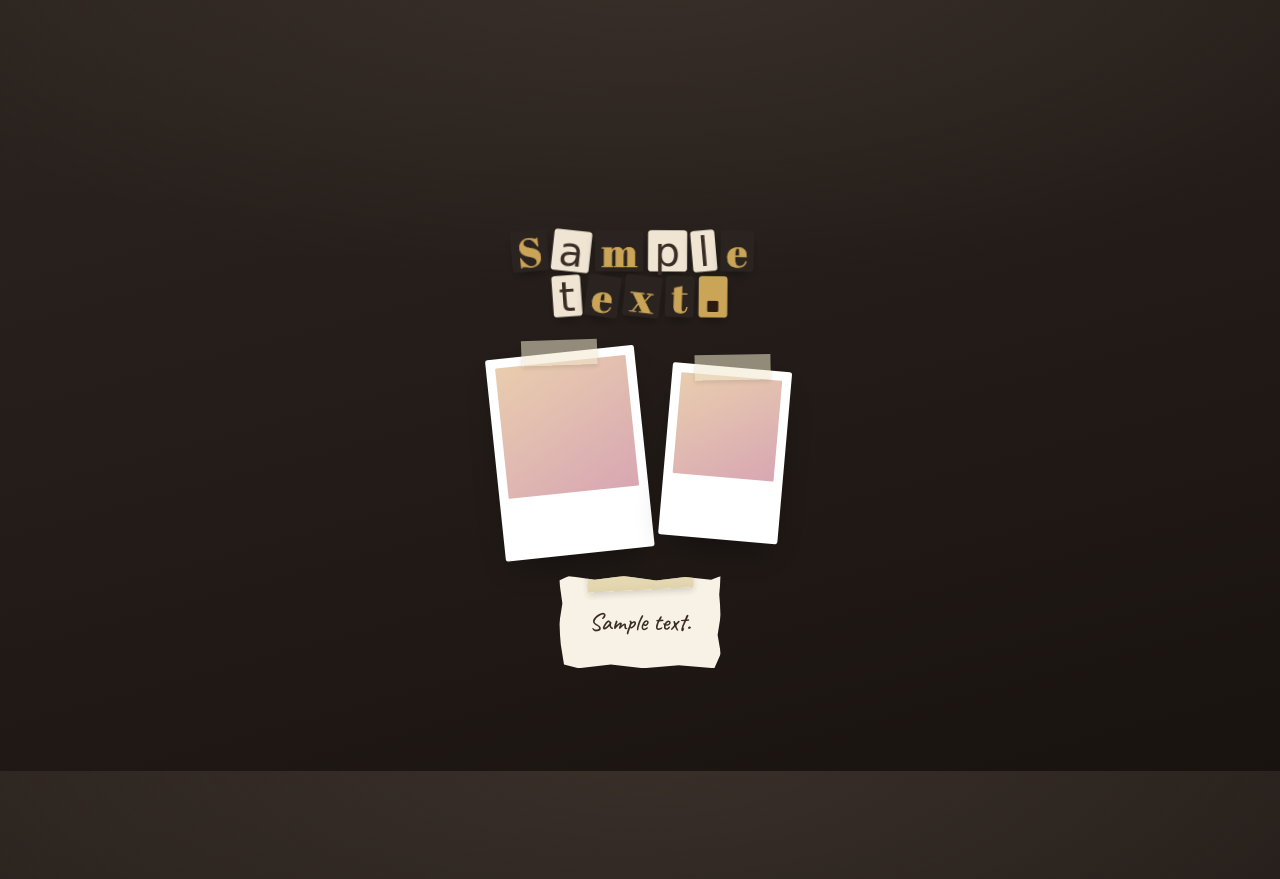
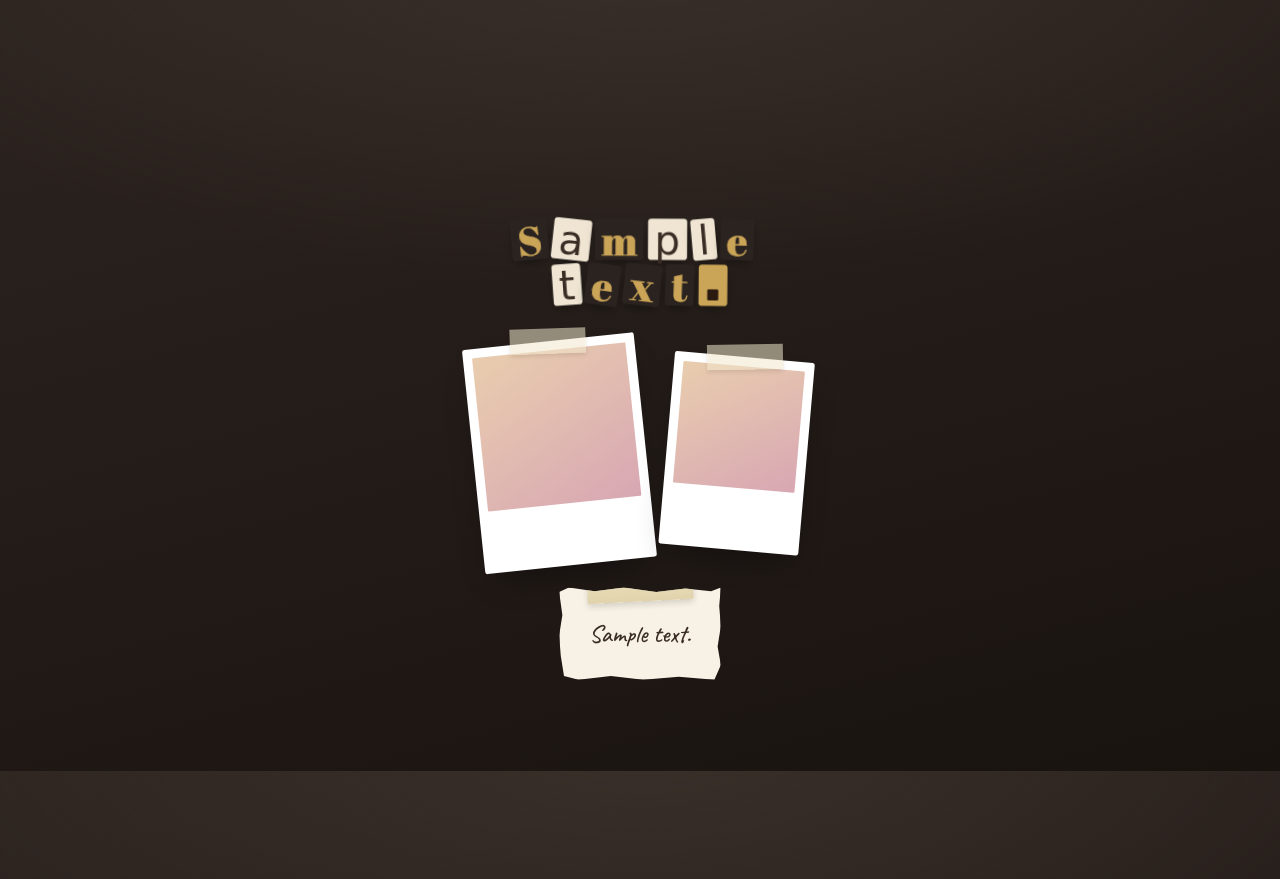
Before and after one commit to alvarezajovan10-source/kartuku, a Django app: template cards/templates/cards/render/scrapbook.html in a window 1280 px wide. Shown: the part 829-1708 px from the top of the page. Run offline with Django 5.2, Linux system fonts and the light colour scheme; the template is opened without the code that fills it: most values are stand-ins (such as "Sample title", 1, 10 or a date in 2020); parts of the project's set-up code (start-up, migrations or seed data) failed here and were passed over; some web fonts are replaced.

Commit message:
Polaroid bab 1 Scrapbook dibesarkan
130 -> 150 px dan 104 -> 122 px, memakai hampir seluruh lebar yang tersedia
di bab itu.

SENGAJA tidak diubah global lewat .pola: bab Momen menaruh TIGA .pola.sm
dalam satu baris, dan 3x104 ditambah jaraknya sudah hampir memenuhi 346px
yang tersedia (kanvas 390 dikurangi padding bab). Membesarkannya di sana
membuat barisnya pecah jadi dua. Karena itu ukurannya diikat ke
.collage.pasangan, yang cuma dipakai bab 1.

Diperiksa di Chrome pada lebar HP dan laptop: kedua polaroid tetap sebaris
dan tidak melewati tepi kartu, dan baris tiga foto di bab Momen tidak ikut
berubah. 270 tes lulus.

Co-Authored-By: Claude Opus 5 <noreply@anthropic.com>

```diff
--- a/cards/templates/cards/render/scrapbook.html
+++ b/cards/templates/cards/render/scrapbook.html
@@ -39,7 +39,7 @@
   <!-- ================= BAB 1 ================= -->
   <section class="chapter">
     <div class="chap-label ransom reveal" data-text="{% t card 'bab1_label' %}"{% el card editing "bab1_label" %}></div>
-    <div class="collage">
+    <div class="collage pasangan">
       {% with photo=frame_photos|get:"b1a" %}
       <div class="pola reveal{% if editing and not photo %} is-empty{% endif %}" style="--pr:-6deg"
            {% frame card editing "b1a" %}>
--- a/static/css/render/scrapbook.css
+++ b/static/css/render/scrapbook.css
@@ -97,6 +97,13 @@ body::after{content:"";position:fixed;inset:0;z-index:1;pointer-events:none;
   object-position:var(--ox,50%) var(--oy,50%);transform:scale(var(--zoom,1));transform-origin:var(--ox,50%) var(--oy,50%);border-radius:var(--br,0)}
 .pola .cap{font-family:'Caveat',cursive;font-size:1.05rem;color:#6d4650;text-align:center;margin-top:6px;min-height:1.1em;overflow-wrap:break-word}
 .pola.sm{width:104px}
+/* Bab 1 memajang dua polaroid berdampingan, jadi keduanya boleh lebih besar
+   daripada polaroid di bab lain. SENGAJA tidak diubah global: bab Momen
+   menaruh TIGA .pola.sm dalam satu baris, dan 3x104 ditambah jaraknya sudah
+   hampir memenuhi 346px yang tersedia (kanvas 390 dikurangi padding bab) —
+   membesarkannya di sana membuat barisnya pecah jadi dua. */
+.collage.pasangan .pola{width:150px}
+.collage.pasangan .pola.sm{width:122px}
 
 .bfly{width:64px;height:54px;filter:drop-shadow(0 6px 8px rgba(0,0,0,.35))}
 .bfly .wing{transform-origin:center;animation:flutter 4s ease-in-out infinite}
```
